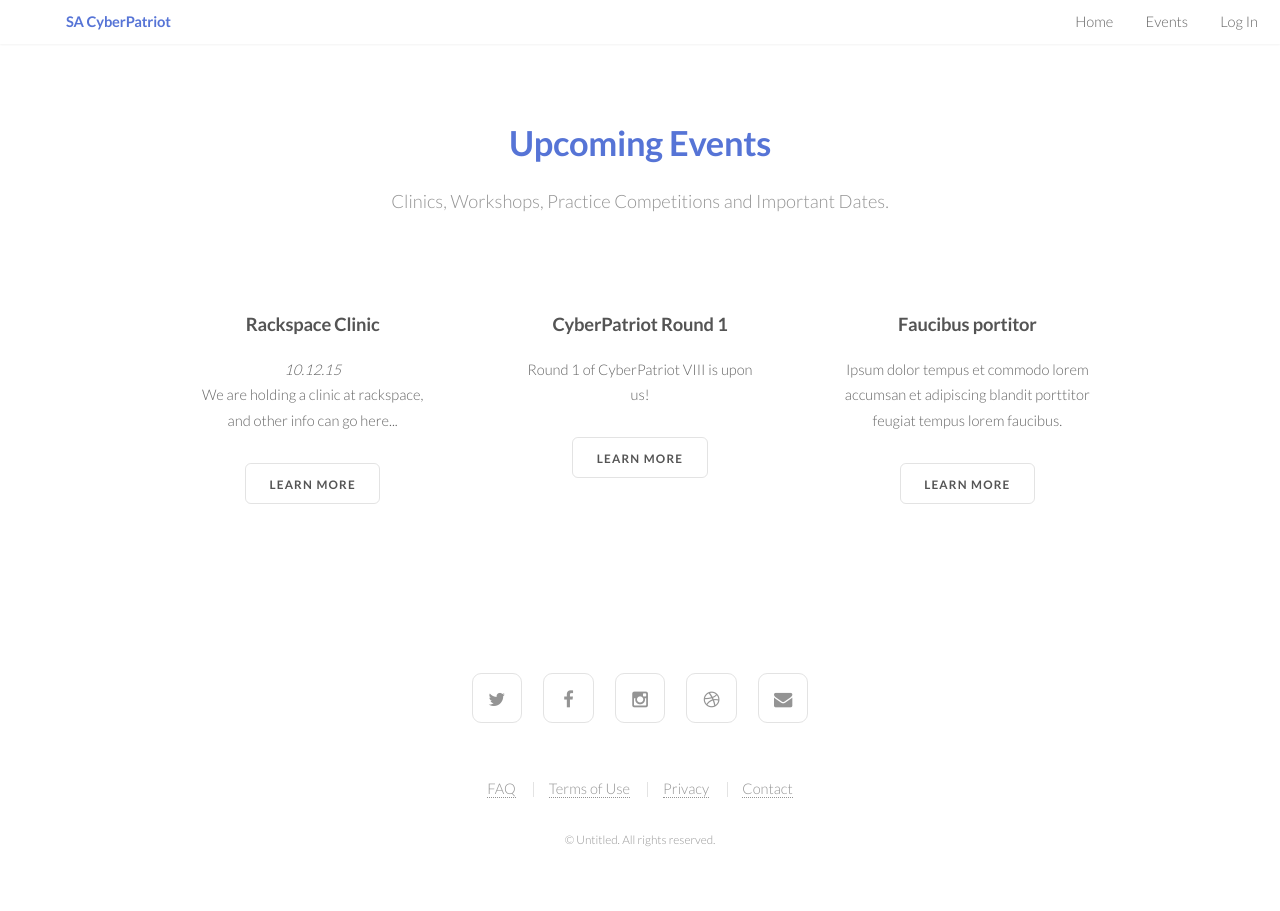
After one commit to davidcadena/sacp, a PHP site: page /events.php in a window 1280 px wide. The commit adds this page. Run offline with PHP 8.4, Linux system fonts and the light colour scheme.

Commit message:
changes in the event page, make clicky stuff click better

```diff
--- a/css/style.css
+++ b/css/style.css
@@ -62,6 +62,10 @@
 
 	p {
 		margin: 0 0 2em 0;
+	}
+
+	#eventsa {
+		color: #5674D6;
 	}
 
 	h1, h2, h3, h4, h5, h6 {
@@ -441,6 +445,7 @@
 			margin-left: auto;
 			margin-right: auto;
 			text-align: center;
+			background-color: #5674D6;
 		}
 
 			.box.post .image:first-child {
@@ -999,12 +1004,24 @@
 
 /* Wrapper */
 
+	#two div h2 {
+		color: #5674D6;
+	}
+
+	#three {
+		background-color: white;
+	}
+
+	#three div header h2 {
+		color: #5674D6;
+	}
+
 	.wrapper {
 		padding: 5em 0 3em 0;
 	}
 
-		.wrapper.style1 {
-			background: #f2f2f2;
+		.wrapper.style1.container {
+			background: white;
 		}
 
 			.wrapper.style1 .box {
@@ -1108,6 +1125,9 @@
 
 			#header h1 a {
 				border: 0;
+			}
+
+			#logina {
 			}
 
 		#header nav {
@@ -1294,6 +1314,11 @@
 			padding:10px 5px 0px 5px;width:200px;height:200px;
 		}
 
+		#banner div h2 {
+			border:1px solid transparent;
+			border-radius:10px;
+		}
+
 		#banner h2 {
 			font-size: 3.25em;
 			line-height: 1.25em;
--- a/elements.html
+++ b/elements.html
@@ -52,7 +52,7 @@
 								</li>
 							</ul>
 						</li> -->
-						<li><a href="events.html">Events</a></li>
+						<li><a href="events.php">Events</a></li>
 						<li><a href="login/index.php">Log In</a></li>
 					</ul>
 				</nav>
--- /dev/null
+++ b/events.php
@@ -0,0 +1,153 @@
+<!DOCTYPE HTML>
+<!--
+	Drift by Pixelarity
+	pixelarity.com @pixelarity
+	License: pixelarity.com/license
+-->
+<html>
+	<head>
+		<title> </title>
+		<meta http-equiv="content-type" content="text/html; charset=utf-8" />
+		<meta name="description" content="" />
+		<meta name="keywords" content="" />
+		<!--[if lte IE 8]><script src="css/ie/html5shiv.js"></script><![endif]-->
+		<script src="js/jquery.min.js"></script>
+		<script src="js/jquery.dropotron.min.js"></script>
+		<script src="js/jquery.scrollgress.min.js"></script>
+		<script src="js/jquery.scrolly.min.js"></script>
+		<script src="js/jquery.slidertron.min.js"></script>
+		<script src="js/skel.min.js"></script>
+		<script src="js/skel-layers.min.js"></script>
+		<script src="js/init.js"></script>
+		<noscript>
+			<link rel="stylesheet" href="css/skel.css" />
+			<link rel="stylesheet" href="css/style.css" />
+			<link rel="stylesheet" href="css/style-xlarge.css" />
+		</noscript>
+		<!--[if lte IE 9]><link rel="stylesheet" href="css/ie/v9.css" /><![endif]-->
+		<!--[if lte IE 8]><link rel="stylesheet" href="css/ie/v8.css" /><![endif]-->
+	</head>
+	<body>
+		<!-- Header -->
+			<header id="header" class="skel-layers-fixed">
+        <h1><a href="index.php"  id="eventsa">SA CyberPatriot</a></h1>
+				<nav id="nav">
+					<ul>
+						<li><a href="index.php">Home</a></li>
+						<!-- <li>
+							<a href="" class="icon fa-angle-down">Layouts</a>
+							<ul>
+								<li><a href="left-sidebar.html">Left Sidebar</a></li>
+								<li><a href="right-sidebar.html">Right Sidebar</a></li>
+								<li><a href="no-sidebar.html">No Sidebar</a></li>
+								<li>
+									<a href="">Submenu</a>
+									<ul>
+										<li><a href="#">Option 1</a></li>
+										<li><a href="#">Option 2</a></li>
+										<li><a href="#">Option 3</a></li>
+										<li><a href="#">Option 4</a></li>
+									</ul>
+								</li>
+							</ul>
+						</li> -->
+						<li><a href="events.php">Events</a></li>
+						<li><a href="login/index.php">Log In</a></li>
+					</ul>
+				</nav>
+			</header>
+
+      <!-- Events -->
+      <section id="three" class="wrapper style1">
+				<div class="container">
+					<header class="major">
+						<h2>Upcoming Events</h2>
+						<p>Clinics, Workshops, Practice Competitions and Important Dates.</p>
+					</header>
+					<div class="row">
+						<div class="4u 6u(medium) 12u$(small)">
+							<article class="box post">
+								<h3>Rackspace Clinic</h3>
+								<i>10.12.15</i>
+								<p>We are holding a clinic at rackspace, and other info can go here...</p>
+								<ul class="actions">
+									<li><a href="#" class="button">Learn More</a></li>
+								</ul>
+							</article>
+						</div>
+						<div class="4u 6u$(medium) 12u$(small)">
+							<article class="box post">
+								<h3>CyberPatriot Round 1</h3>
+								<p>Round 1 of CyberPatriot VIII is upon us!</p>
+								<ul class="actions">
+									<li><a href="#" class="button">Learn More</a></li>
+								</ul>
+							</article>
+						</div>
+						<div class="4u$ 6u(medium) 12u$(small)">
+							<article class="box post">
+								<h3>Faucibus portitor</h3>
+								<p>Ipsum dolor tempus et commodo lorem accumsan et adipiscing blandit porttitor feugiat tempus lorem faucibus.</p>
+								<ul class="actions">
+									<li><a href="#" class="button">Learn More</a></li>
+								</ul>
+							</article>
+						</div>
+						<!--
+						<div class="4u 6u$(medium) 12u$(small)">
+							<article class="box post">
+								<a href="#" class="image fit"><img src="images/pic04.jpg" alt="" /></a>
+								<h3>Non placerat</h3>
+								<p>Ipsum dolor tempus et commodo lorem accumsan et adipiscing blandit porttitor feugiat tempus lorem faucibus.</p>
+								<ul class="actions">
+									<li><a href="#" class="button">Learn More</a></li>
+								</ul>
+							</article>
+						</div>
+						<div class="4u 6u(medium) 12u$(small)">
+							<article class="box post">
+								<a href="#" class="image fit"><img src="images/pic05.jpg" alt="" /></a>
+								<h3>Adipiscing dolor</h3>
+								<p>Ipsum dolor tempus et commodo lorem accumsan et adipiscing blandit porttitor feugiat tempus lorem faucibus.</p>
+								<ul class="actions">
+									<li><a href="#" class="button">Learn More</a></li>
+								</ul>
+							</article>
+						</div>
+						<div class="4u$ 6u$(medium) 12u$(small)">
+							<article class="box post">
+								<a href="#" class="image fit"><img src="images/pic06.jpg" alt="" /></a>
+								<h3>Feugiat tempus</h3>
+								<p>Ipsum dolor tempus et commodo lorem accumsan et adipiscing blandit porttitor feugiat tempus lorem faucibus.</p>
+								<ul class="actions">
+									<li><a href="#" class="button">Learn More</a></li>
+								</ul>
+							</article>
+						</div>
+					-->
+					</div>
+				</div>
+			</section>
+
+		<!-- Footer -->
+			<footer id="footer">
+				<ul class="icons">
+					<li><a href="#" class="icon fa-twitter"><span class="label">Twitter</span></a></li>
+					<li><a href="#" class="icon fa-facebook"><span class="label">Facebook</span></a></li>
+					<li><a href="#" class="icon fa-instagram"><span class="label">Instagram</span></a></li>
+					<li><a href="#" class="icon fa-dribbble"><span class="label">Dribbble</span></a></li>
+					<li><a href="#" class="icon fa-envelope"><span class="label">Envelope</span></a></li>
+				</ul>
+				<ul class="menu">
+					<li><a href="#">FAQ</a></li>
+					<li><a href="#">Terms of Use</a></li>
+					<li><a href="#">Privacy</a></li>
+					<li><a href="#">Contact</a></li>
+				</ul>
+				<span class="copyright">
+					&copy; Untitled. All rights reserved.
+				</span>
+			</footer>
+
+	</body>
+</html>
--- a/login/index.php
+++ b/login/index.php
@@ -26,7 +26,7 @@
 
     <!-- Header -->
       <header id="header" class="skel-layers-fixed">
-        <h1><a href="index.html">SA CyberPatriot</a></h1>
+        <h1><a href="index.php" style="color: #5674D6;">SA CyberPatriot</a></h1>
 			<nav id="nav">
 				<ul>
 					<li><a href="../index.php">Home</a></li>
```
Also changed, not shown: index.php (+5 -5 lines).
